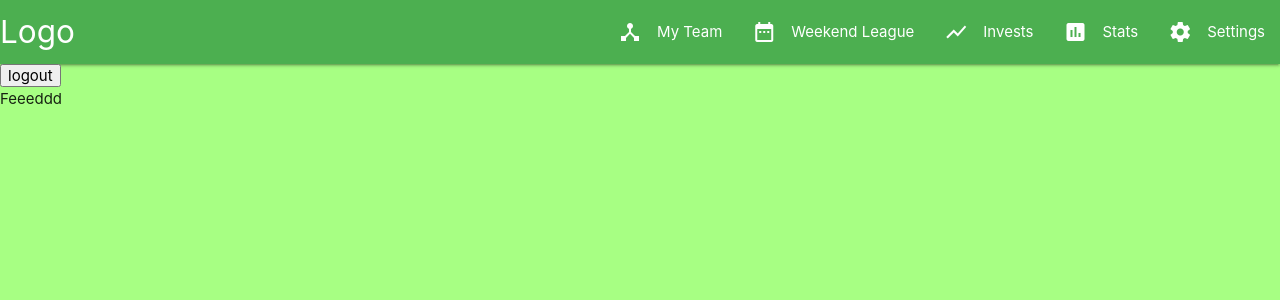
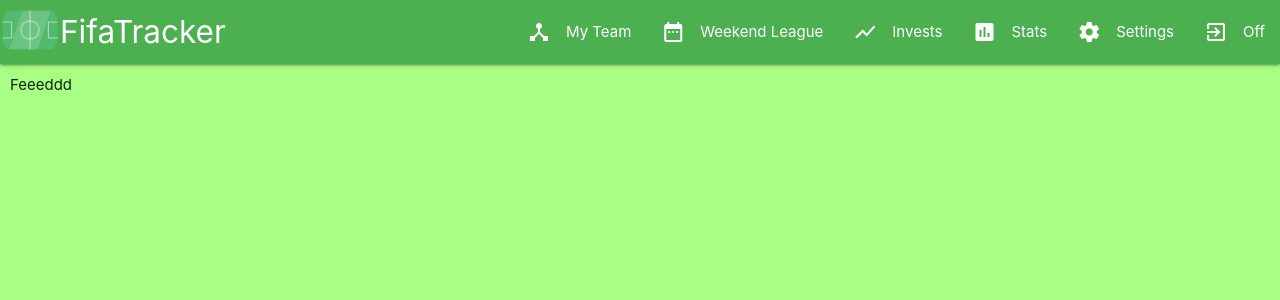
Before and after one commit to qiqster/VueFifaTracker, a Vue app: page / in a window 1280 px wide. Shown: the top 300 px of the page. Built offline with nearby package versions, Linux system fonts and the light colour scheme.

Commit message:
Navbar tweaks - icons, logout button

```diff
--- a/src/components/Navbar.vue
+++ b/src/components/Navbar.vue
@@ -2,7 +2,14 @@
   <div class>
     <nav>
       <div class="nav-wrapper green">
-        <a href="#!" class="brand-logo">Logo</a>
+        <router-link to="/" class="brand-logo">
+          <img
+            class="responsive-img circle imgLogo"
+            src="@/assets/footballpitch.png"
+            alt="football pitch"
+          />
+          <span style="float:right">FifaTracker</span>
+        </router-link>
         <a href="#" data-target="mobile-navbar" class="sidenav-trigger">
           <i class="material-icons">menu</i>
         </a>
@@ -31,6 +38,11 @@
             <router-link class="white-text" to="/about2">
               <i class="material-icons left white-text">settings</i>Settings
             </router-link>
+          </li>
+          <li>
+            <a @click="logout" class="white-text">
+              <i class="material-icons left white-text">exit_to_app</i> Off
+            </a>
           </li>
         </ul>
       </div>
@@ -63,6 +75,11 @@
             <i class="material-icons white-text">settings</i>Settings
           </router-link>
         </li>
+        <li>
+          <router-link class="white-text" to="/about2">
+            <i class="material-icons white-text">exit_to_app</i>Logout
+          </router-link>
+        </li>
       </div>
     </ul>
   </div>
@@ -73,10 +90,20 @@ document.addEventListener("DOMContentLoaded", function() {
   var elems = document.querySelectorAll(".sidenav");
   var instances = M.Sidenav.init(elems);
 });
-export default {};
+export default {
+  methods: {
+    logout: function() {
+      this.$store.dispatch("clearUserData");
+      this.$router.push("/login");
+    }
+  }
+};
 </script>
 
 <style lang="scss">
+.imgLogo {
+  max-height: 60px;
+}
 .loginBox {
   background-color: $bg-box;
   color: white;
--- a/src/views/Home.vue
+++ b/src/views/Home.vue
@@ -1,10 +1,12 @@
 <template>
-  <div class="home">
+  <div class>
     <Navbar />
-    <button @click="logout">logout</button>
-    <transition name="slide-fade" mode="out-in">
-      <router-view />
-    </transition>
+
+    <div class="home row">
+      <transition name="slide-fade" mode="out-in">
+        <router-view />
+      </transition>
+    </div>
   </div>
 </template>
 
@@ -17,10 +19,15 @@ export default {
     Navbar
   },
   methods: {
-    logout: function() {
-      this.$store.dispatch("clearUserData");
-      this.$router.push("/login");
-    }
+    // logout: function() {
+    //   this.$store.dispatch("clearUserData");
+    //   this.$router.push("/login");
+    // }
   }
 };
 </script>
+<style lang="scss">
+.home {
+  padding: 10px;
+}
+</style>
```
